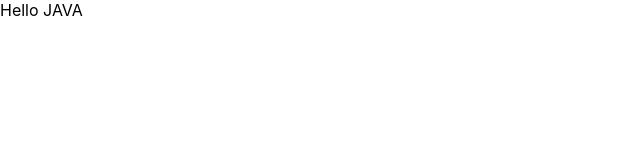
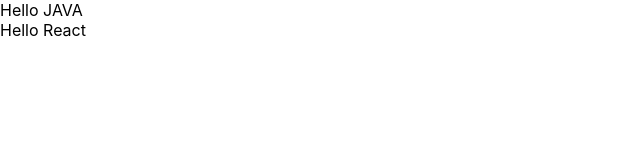
Before and after one commit to yh0921k/learning-react, a React (Create React App) app: page / in a window 1280 px wide. Shown: the top 160 px of the page, without its empty margins (0-640 px from the left). Built offline with nearby package versions, Linux system fonts and the light colour scheme.

Commit message:
[add] 3.3.4 태그 사이의 내용을 보여 주는 children

```diff
--- a/src/App.js
+++ b/src/App.js
@@ -2,7 +2,7 @@ import React from 'react';
 import MyComponent from './functional-component/MyComponent';
 
 const App = () => {
-  return <MyComponent />;
+  return <MyComponent>React</MyComponent>;
 };
 
 export default App;
--- a/src/functional-component/MyComponent.js
+++ b/src/functional-component/MyComponent.js
@@ -1,5 +1,10 @@
 const MyComponent = (props) => {
-  return <div>Hello {props.name}</div>;
+  return (
+    <div>
+      Hello {props.name} <br />
+      Hello {props.children}
+    </div>
+  );
 };
 
 MyComponent.defaultProps = {
```
